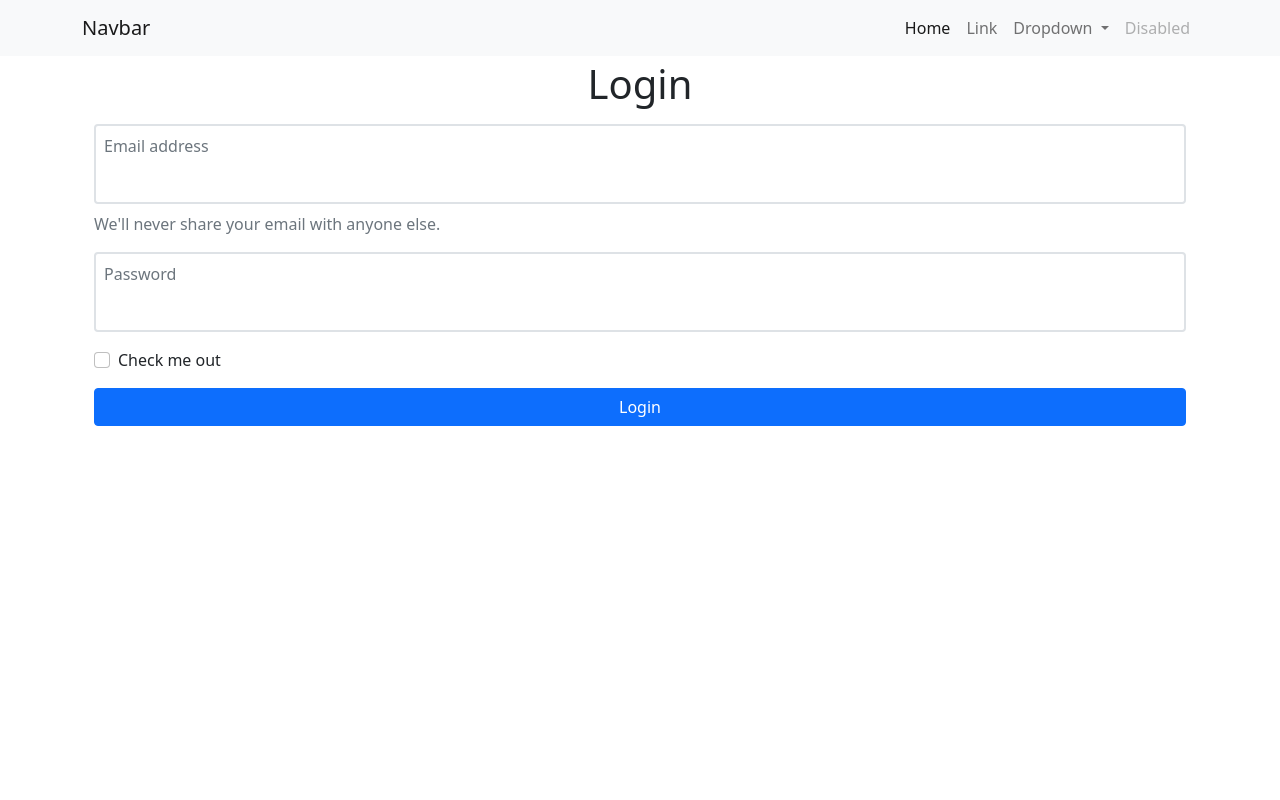
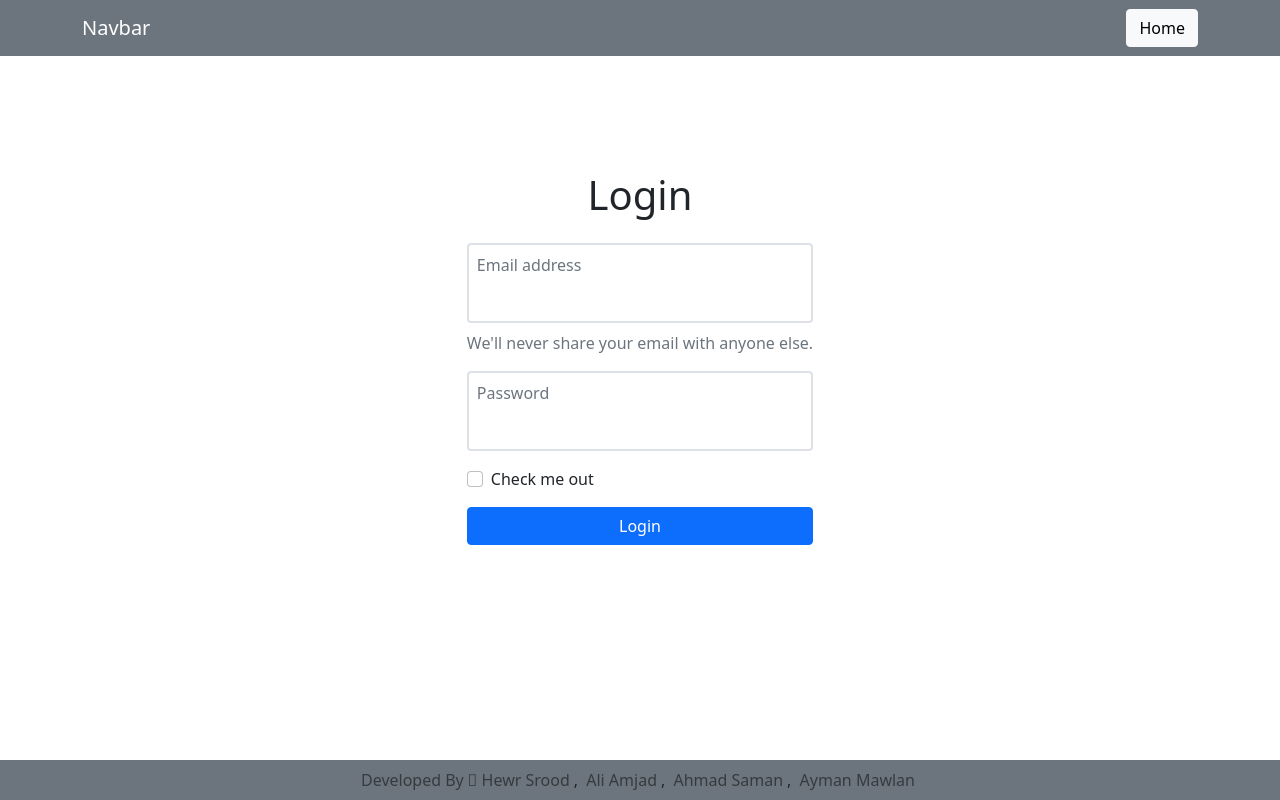
Before and after one commit to Hewr-Srood/webdesign-2021-2nd-assignment, a plain HTML site: page index.html in a window 1280 px wide. Drawn offline with nearby package versions, Linux system fonts and the light colour scheme.

Commit message:
add footer

```diff
--- a/css/main.css
+++ b/css/main.css
@@ -0,0 +1,21 @@
+* {
+  margin: 0;
+  padding: 0;
+  box-sizing: border-box;
+}
+header {
+  position: sticky;
+  top: 0;
+  z-index: 1;
+}
+body {
+  height: 100vh;
+  max-height: 100vh;
+}
+
+footer nav a {
+  transition: color 500ms ease;
+}
+footer nav a:hover {
+  color: a;
+}
--- a/index.html
+++ b/index.html
@@ -10,11 +10,18 @@
       integrity="sha384-giJF6kkoqNQ00vy+HMDP7azOuL0xtbfIcaT9wjKHr8RbDVddVHyTfAAsrekwKmP1"
       crossorigin="anonymous"
     />
-
+    <link
+    rel="stylesheet"
+    href="https://stackpath.bootstrapcdn.com/font-awesome/4.7.0/css/font-awesome.min.css"
+    integrity="sha384-wvfXpqpZZVQGK6TAh5PVlGOfQNHSoD2xbE+QkPxCAFlNEevoEH3Sl0sibVcOQVnN"
+    crossorigin="anonymous"
+  />
+    <link rel="stylesheet" href="./css/main.css" />
     <title>Hello, world!</title>
   </head>
   <body>
-    <nav class="navbar navbar-expand-lg navbar-light bg-light">
+    <header>
+    <nav class="navbar navbar-expand-lg navbar-dark bg-secondary">
       <div class="d container">
         <a class="navbar-brand" href="#">Navbar</a>
         <button
@@ -31,64 +38,24 @@
         <div class="collapse navbar-collapse" id="navbarSupportedContent">
           <ul class="navbar-nav ms-auto">
             <li class="nav-item">
-              <a class="nav-link active" aria-current="page" href="#">Home</a>
+              <button class="btn btn-light" >Home</a>
             </li>
-            <li class="nav-item">
-              <a class="nav-link" href="#">Link</a>
-            </li>
-            <li class="nav-item dropdown">
-              <a
-                class="nav-link dropdown-toggle"
-                href="#"
-                id="navbarDropdown"
-                role="button"
-                data-bs-toggle="dropdown"
-                aria-expanded="false"
-              >
-                Dropdown
-              </a>
-              <ul class="dropdown-menu" aria-labelledby="navbarDropdown">
-                <li><a class="dropdown-item" href="#">Action</a></li>
-                <li><a class="dropdown-item" href="#">Another action</a></li>
-                <li><hr class="dropdown-divider" /></li>
-                <li>
-                  <a class="dropdown-item" href="#">Something else here</a>
-                </li>
-              </ul>
-            </li>
-            <li class="nav-item">
-              <a
-                class="nav-link disabled"
-                href="#"
-                tabindex="-1"
-                aria-disabled="true"
-                >Disabled</a
-              >
-            </li>
+
           </ul>
-          <!-- <form class="d-flex">
-            <input
-              class="form-control me-2"
-              type="search"
-              placeholder="Search"
-              aria-label="Search"
-            />
-            <button class="btn btn-outline-success" type="submit">
-              Search
-            </button>
-          </form> -->
+
         </div>
       </div>
     </nav>
-    <main class="container">
+  </header>
+    <main class="container d-flex flex-column align-items-center justify-content-center h-75">
       <section class="mt-1 text-center">
-        <div class="container">
+        <div class="">
           <h1>Login</h1>
         </div>
       </section>
 
       <section>
-        <div class="container">
+        <div class="  m-auto">
           <div class="m-auto inputs">
             <form action="users.html" method="get">
               <div class="mt-3 mb-2 border border-black border-2 rounded">
@@ -145,16 +112,23 @@
         </div>
       </section>
     </main>
+    <footer class="w-100 p-2 bg-secondary bottom-0 position-absolute start-0 d-flex justify-content-center align-items-center">
+      <p class="text-black-50 text-center m-0 ">
+        Developed By
+        <nav>
+          <a class="text-decoration-none  text-black-50 p-1" href=""> <i class="fab fa-github"></i> Hewr Srood</a>,
+          <a class="text-decoration-none text-black-50 p-1" href=""> Ali Amjad</a>,
+          <a class="text-decoration-none text-black-50 p-1" href=""> Ahmad Saman</a>,
+          <a class="text-decoration-none text-black-50 p-1" href=""> Ayman Mawlan</a>
+        </nav>
+      </p>
+    </footer>
     <script
       src="https://cdn.jsdelivr.net/npm/bootstrap@5.0.0-beta1/dist/js/bootstrap.bundle.min.js"
       integrity="sha384-ygbV9kiqUc6oa4msXn9868pTtWMgiQaeYH7/t7LECLbyPA2x65Kgf80OJFdroafW"
       crossorigin="anonymous"
     ></script>
 
-    <!-- Option 2: Separate Popper and Bootstrap JS -->
-    <!--
-    <script src="https://cdn.jsdelivr.net/npm/@popperjs/core@2.5.4/dist/umd/popper.min.js" integrity="sha384-q2kxQ16AaE6UbzuKqyBE9/u/KzioAlnx2maXQHiDX9d4/zp8Ok3f+M7DPm+Ib6IU" crossorigin="anonymous"></script>
-    <script src="https://cdn.jsdelivr.net/npm/bootstrap@5.0.0-beta1/dist/js/bootstrap.min.js" integrity="sha384-pQQkAEnwaBkjpqZ8RU1fF1AKtTcHJwFl3pblpTlHXybJjHpMYo79HY3hIi4NKxyj" crossorigin="anonymous"></script>
-    -->
+    <script src="./js/app.js"></script>
   </body>
 </html>
--- a/js/app.js
+++ b/js/app.js
@@ -0,0 +1 @@
+let a, b, c;
```
